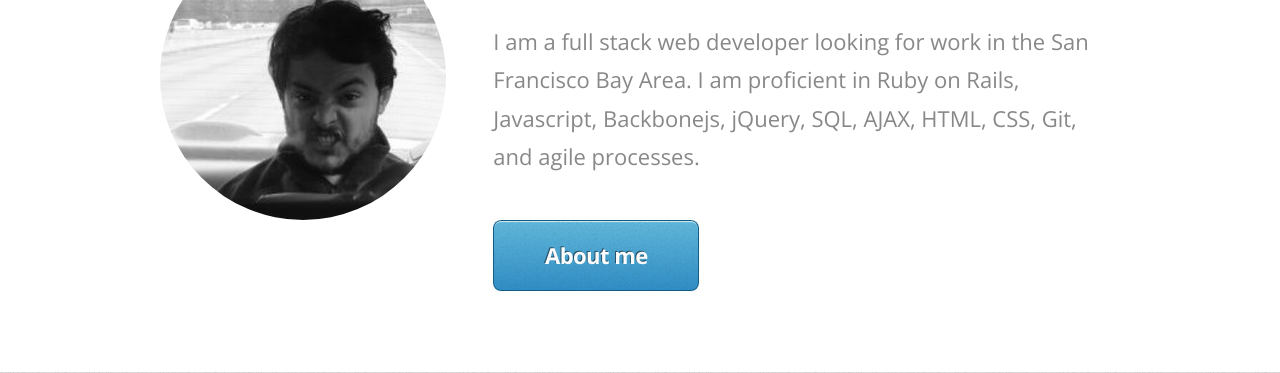
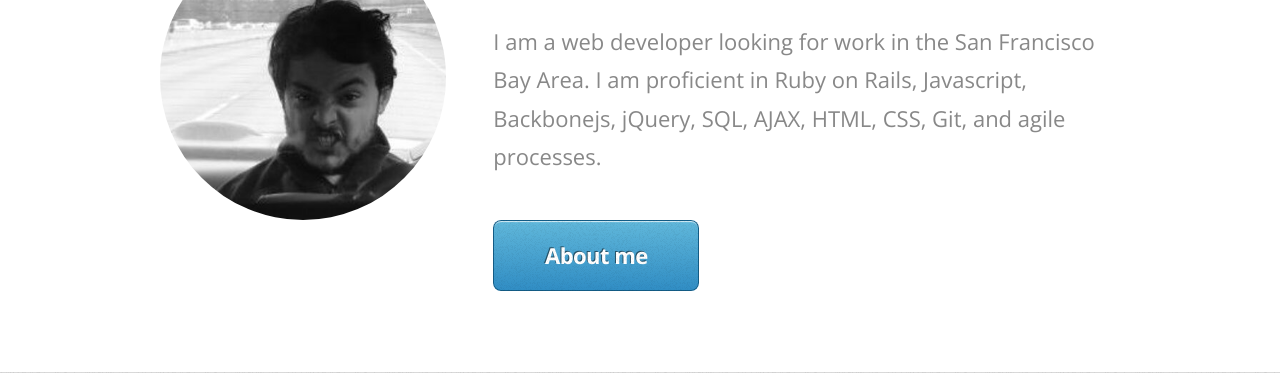
Before and after one commit to salazareddie/salazareddie.github.io, a plain HTML site: page index.html in a window 1280 px wide. Shown: the part 198-571 px from the top of the page. Drawn offline with nearby package versions, Linux system fonts and the light colour scheme.

Commit message:
change wording

```diff
--- a/index.html
+++ b/index.html
@@ -46,7 +46,7 @@
 							<header>
 								<h1>Hi. I'm <strong>Eddie Salazar</strong>.</h1>
 							</header>
-							<p>I am a full stack web developer looking for work in the San Francisco Bay Area. I am proficient in Ruby on Rails, Javascript, Backbonejs, jQuery, SQL, AJAX, HTML, CSS, Git, and agile processes.</p>
+							<p>I am a web developer looking for work in the San Francisco Bay Area. I am proficient in Ruby on Rails, Javascript, Backbonejs, jQuery, SQL, AJAX, HTML, CSS, Git, and agile processes.</p>
 							<a href="#work" class="button button-big">About me</a>
 						</div>
 					</div>
```
